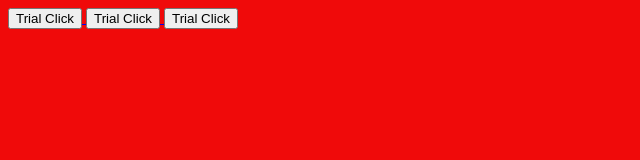
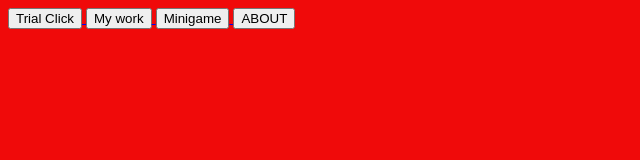
Before and after one commit to DishonoredNut/pory, a plain HTML site: page html/page.html in a window 1280 px wide. Shown: the whole page, without its empty margins (0-640 px from the left). Drawn offline with Linux system fonts and the light colour scheme.

Commit message:
small changes

```diff
--- a/html/page.html
+++ b/html/page.html
@@ -7,11 +7,14 @@
     <body style="background-color: rgb(240, 10, 10);"></body>
 </head>
 <body>
+    <!--Buttons To Other Pages-->
     <a href = "Minigame.html">  <button type = "button"> Trial Click</button> </a>
 
-    <a href = "Minigame1.html">  <button type = "button"> Trial Click</button> </a>
+    <a href = "Minigame1.html">  <button type = "button"> My work</button> </a>
 
-    <a href = "Minigame2.html">  <button type = "button"> Trial Click</button> </a>
+    <a href = "Minigame2.html">  <button type = "button"> Minigame </button> </a>
+
+    <a href = "page.html"> <button type = "button">  ABOUT  </button></a>
 
 
 </body>
```
Also changed, not shown: html/About.html (added), html/Minigame1.html (deleted), html/Minigame2.html (deleted), html/My Work.html (added).
